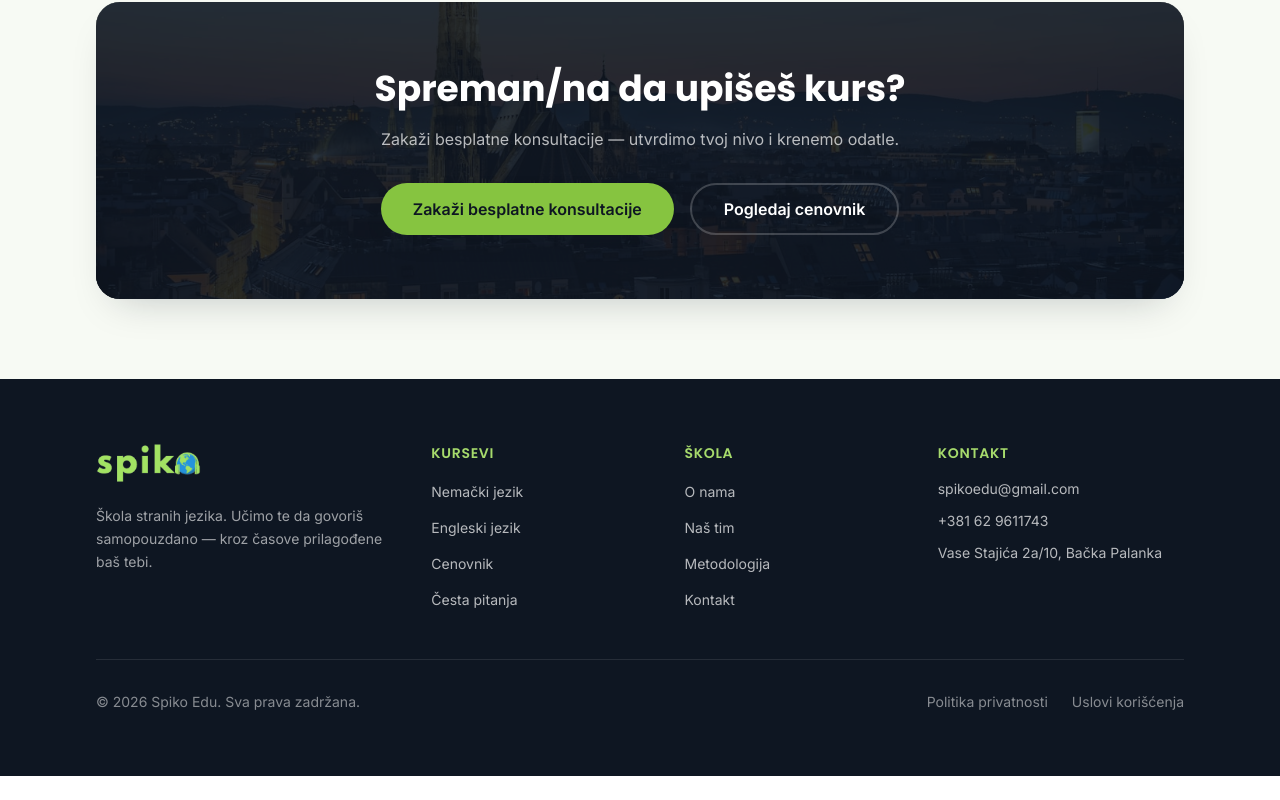
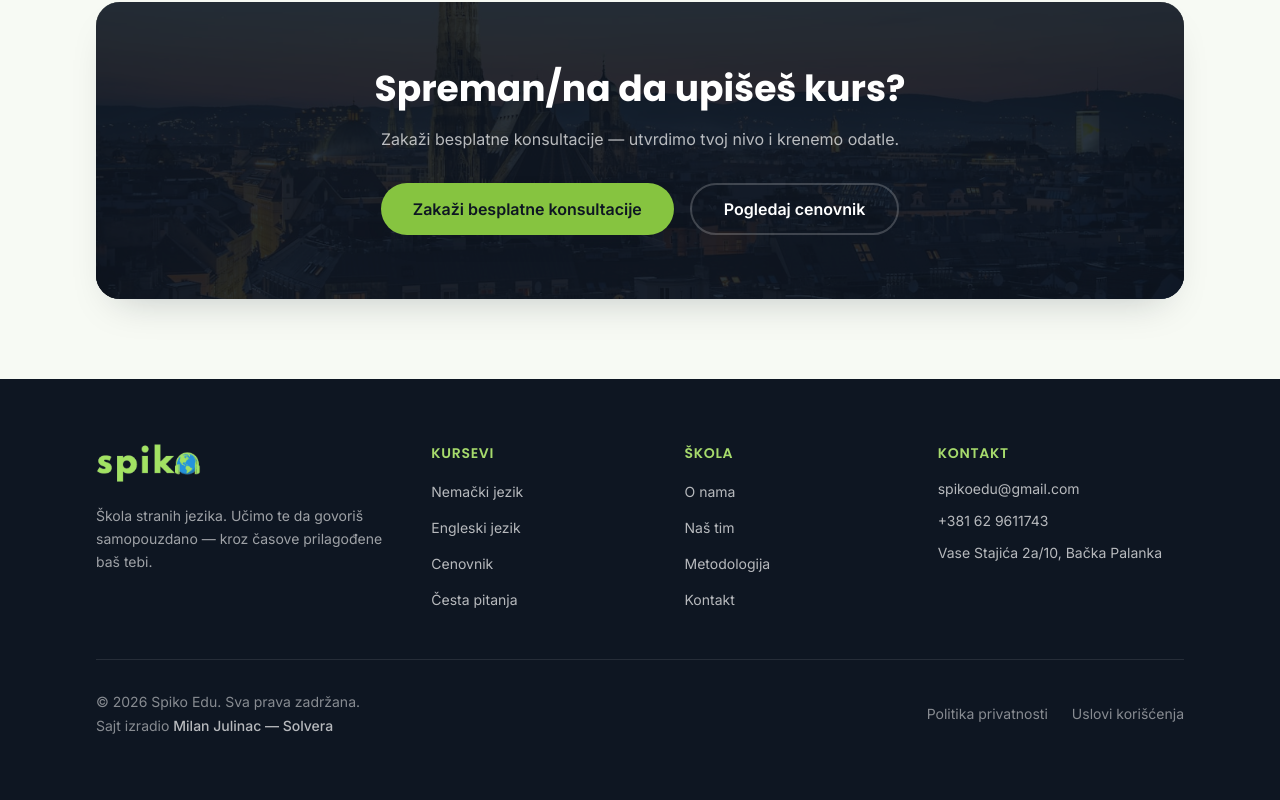
Before and after one commit to MilanJulinac42/spiko-edu-landing, a Next.js app: page /kursevi#cenovnik in a window 1280 px wide. Shown: the part 5902-6702 px from the top of the page. Before the commit the page ends 6678 px from the top, so only its background shows below. Built offline with nearby package versions, Linux system fonts and the light colour scheme.

Commit message:
chore(footer): kredit izrade — Milan Julinac (Solvera), link ka solveradev.rs

```diff
--- a/src/components/Footer.tsx
+++ b/src/components/Footer.tsx
@@ -83,7 +83,20 @@ export function Footer() {
         </div>
 
         <div className="mt-12 flex flex-col items-center justify-between gap-4 border-t border-white/10 pt-8 text-sm text-white/50 sm:flex-row">
-          <p>© {new Date().getFullYear()} Spiko Edu. Sva prava zadržana.</p>
+          <div className="space-y-1 text-center sm:text-left">
+            <p>© {new Date().getFullYear()} Spiko Edu. Sva prava zadržana.</p>
+            <p>
+              Sajt izradio{" "}
+              <a
+                href="https://solveradev.rs"
+                target="_blank"
+                rel="noopener noreferrer"
+                className="font-medium text-white/70 transition-colors hover:text-primary"
+              >
+                Milan Julinac — Solvera
+              </a>
+            </p>
+          </div>
           <div className="flex gap-6">
             <Link href="/politika-privatnosti" className="hover:text-primary">
               Politika privatnosti
```
